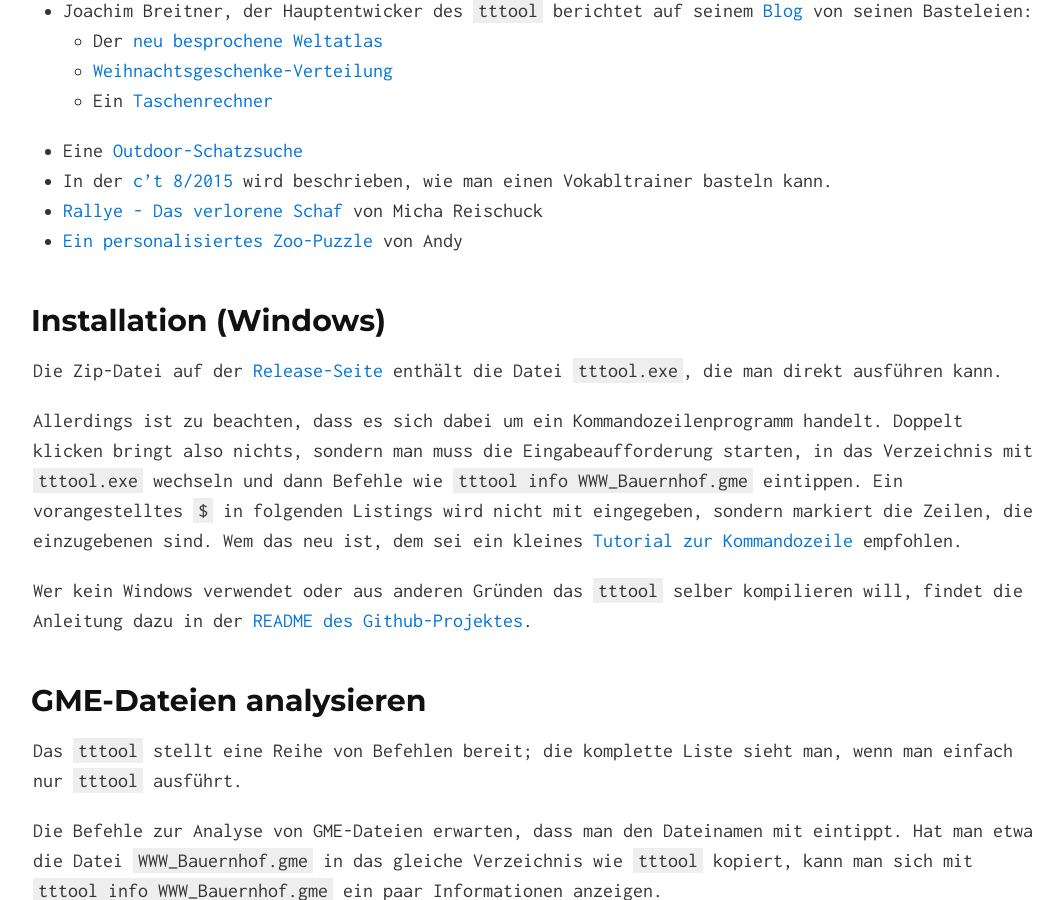
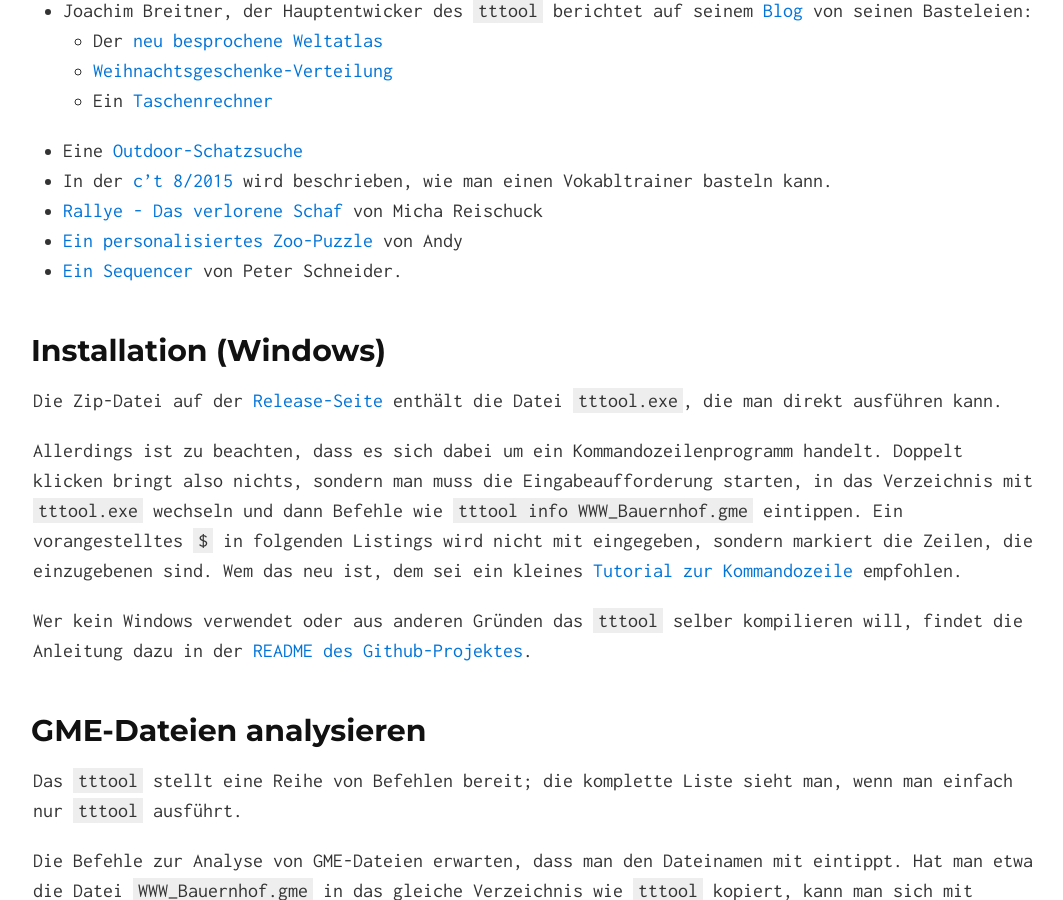
Before and after one commit to entropia/tip-toi-reveng, a Jekyll site: the page built from index.md, in a window 1280 px wide and 900 px high, scrolled down 752 px. Shown: the whole window, without its empty margins (107-1170 px from the left). Built offline with Jekyll 4.4.1, drawn with Linux system fonts in a browser that asks for light colours.

Commit message:
Moar links

```diff
--- a/index.md
+++ b/index.md
@@ -29,6 +29,7 @@ Zur Inspiration eine Sammlung von netten Tiptoi-Basteleien:
  * In der [c't 8/2015](http://www.heise.de/ct/ausgabe/2015-8-Eigene-Buecher-und-Spiele-fuer-den-Tiptoi-vertonen-2578001.html) wird beschrieben, wie man einen Vokabltrainer basteln kann.
  * [Rallye - Das verlorene Schaf](https://lists.nomeata.de/archive/tiptoi/2015/000774.html) von Micha Reischuck
  * [Ein personalisiertes Zoo-Puzzle](http://keiplan.blogspot.no/2015/05/tiptoi-zoo-puzzle.html) von Andy
+ * [Ein Sequencer](http://www.raketenwerfer.de/post/120870754563/tttool-step-sequencer) von Peter Schneider.
 
 
 [Selbstgemachte Tier-Figuren]: https://www.youtube.com/watch?v=Yic57Y9VORA
```
